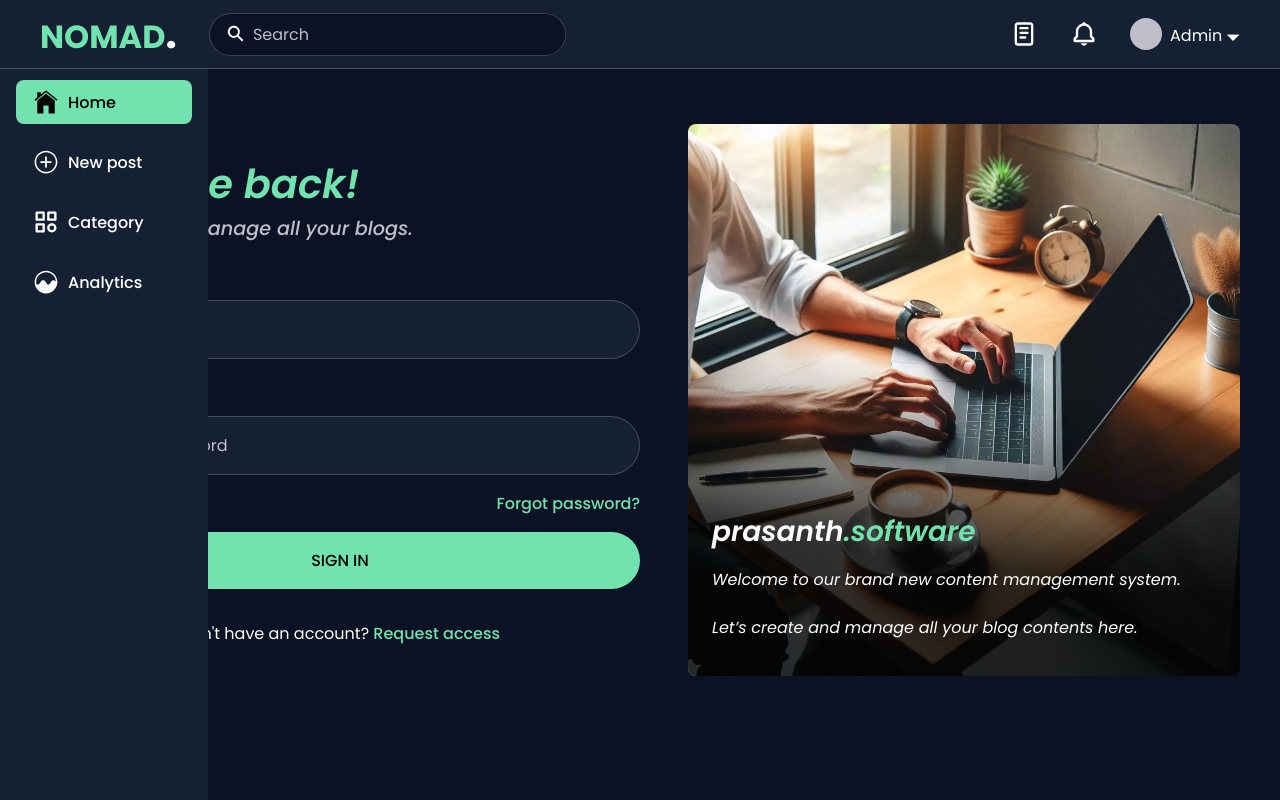
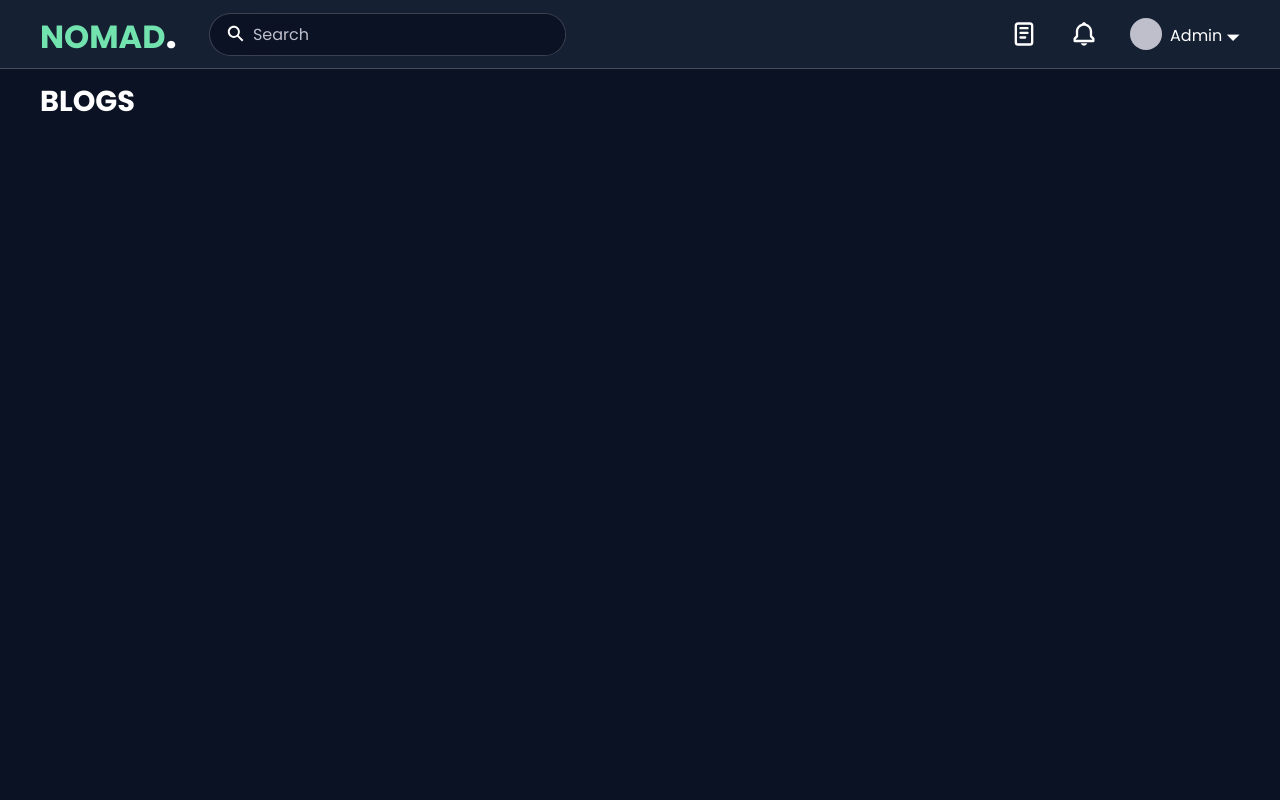
Before and after one commit to SELVAPRASANTH-SELLASAMY/nomad, a React (Create React App) app: page /home in a window 1280 px wide. Built offline with nearby package versions, Linux system fonts and the light colour scheme.

Commit message:
Commencement of home page

```diff
--- a/src/App.js
+++ b/src/App.js
@@ -1,19 +1,20 @@
-import { createContext, useRef } from 'react';
+import { createContext, useRef, useState } from 'react';
 import './App.css';
-import { Header, Login, Flash, Sidebar } from './components';
+import { Header, Login, Flash, Sidebar, Home } from './components';
 import { BrowserRouter as Router, Routes, Route } from 'react-router-dom';
 const AppContext = createContext();
 function App(){
   const flashMessage = useRef();
+  const [showNavbar,setShowNavbar] = useState(false);
   return(
     <AppContext.Provider value={flashMessage}>
       <Router>
         <Flash/> {/*To display errors and success messages*/}
         <Routes>
-          <Route path='/' element={<Header/>}>
+          <Route path='/' element={<Header setShowNavbar={setShowNavbar}/>}>
             <Route index element={<Login/>}/>
-            <Route path='/home' element={<Sidebar/>}>
-              <Route index element={<Login/>}/>
+            <Route path='/home' element={<Sidebar showNavbar={showNavbar}/>}>
+              <Route index element={<Home/>}/>
             </Route>
           </Route>
         </Routes>
--- a/src/components/header/Header.jsx
+++ b/src/components/header/Header.jsx
@@ -5,13 +5,13 @@ import Searchinput from '../searchinput/Searchinput';
 import { BiBell } from "react-icons/bi";
 import { MdOutlineSettings, MdOutlineLogout } from "react-icons/md";
 import { TbNotes } from "react-icons/tb";
-function Header(){
+function Header({setShowNavbar}){
     const location = useLocation();
     const [controls,showControls] = useState(false);
     return(
         <>
             <header className={`w-100 ptb-025 plr-25 fixed left-0 top-0 d-flex center-y ${location.pathname !== '/' && 'bg-tile-blue border-bottom-grey-01'}`}>
-                <h1 className='text-primary fs-7 uppercase mr-2'>nomad</h1>
+                <h1 onClick={()=>setShowNavbar((prevState)=>!prevState)} className='text-primary fs-7 uppercase mr-2 pointer'>nomad</h1>
                 {location.pathname !== '/' &&
                     <>
                         <Searchinput/>
--- /dev/null
+++ b/src/components/home/Home.jsx
@@ -0,0 +1,8 @@
+function Home(){
+    return(
+        <section className="fs-5 mt-5 uppercase font-weight-500">
+            <h2>Blogs</h2>
+        </section>
+    );
+}
+export default Home;
--- a/src/components/index.js
+++ b/src/components/index.js
@@ -2,3 +2,4 @@ export { default as Header } from './header/Header';
 export { default as Login } from './login/Main';
 export { default as Flash } from './modal/Flash';
 export { default as Sidebar } from './sidebar/Sidebar';
+export { default as Home } from './home/Home';
--- a/src/components/login/login.css
+++ b/src/components/login/login.css
@@ -27,6 +27,9 @@
 }
 .uppercase{
     text-transform: uppercase;
+}
+.capitalize{
+    text-transform: capitalize;
 }
 .italic{
     font-style: italic;
--- a/src/components/sidebar/Sidebar.jsx
+++ b/src/components/sidebar/Sidebar.jsx
@@ -1,12 +1,12 @@
 import { IoIosHome, IoIosAddCircleOutline, IoIosAnalytics } from "react-icons/io";
 import { BiCategory } from "react-icons/bi";
 import { Outlet } from "react-router-dom";
-function Sidebar(){
+function Sidebar({showNavbar}){
     return(
         <>
-            <nav className="w-13rem h-100 bg-tile-blue plr-1 fixed left-0 top-0">
-                <div className="mt-5">
-                    <a href="/home" className="text-black fs-6 d-flex center-y gap-05 rounded-05 ptb-05 plr-1 mtb-1 bg-green">
+            {showNavbar &&
+                <nav className="w-13rem h-100 bg-tile-blue plr-1 fixed left-0 top-0">
+                    <a href="/home" className="text-black fs-6 d-flex center-y gap-05 rounded-05 ptb-05 plr-1 mt-5 mtb-1 bg-green">
                         <IoIosHome/>
                         <span className="fs-4">Home</span>
                     </a>
@@ -22,8 +22,8 @@ function Sidebar(){
                         <IoIosAnalytics/>
                         <span className="fs-4">Analytics</span>
                     </a>
-                </div>
-            </nav>
+                </nav>
+            }
             <Outlet/>
         </>
     );
```
